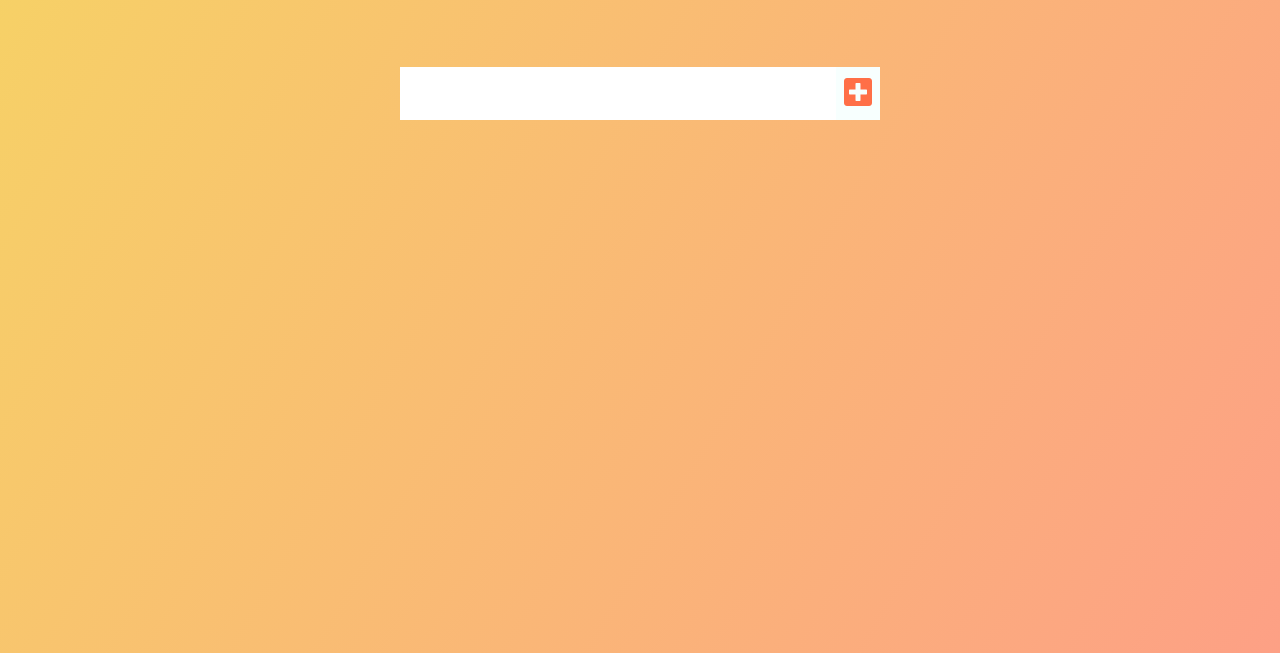
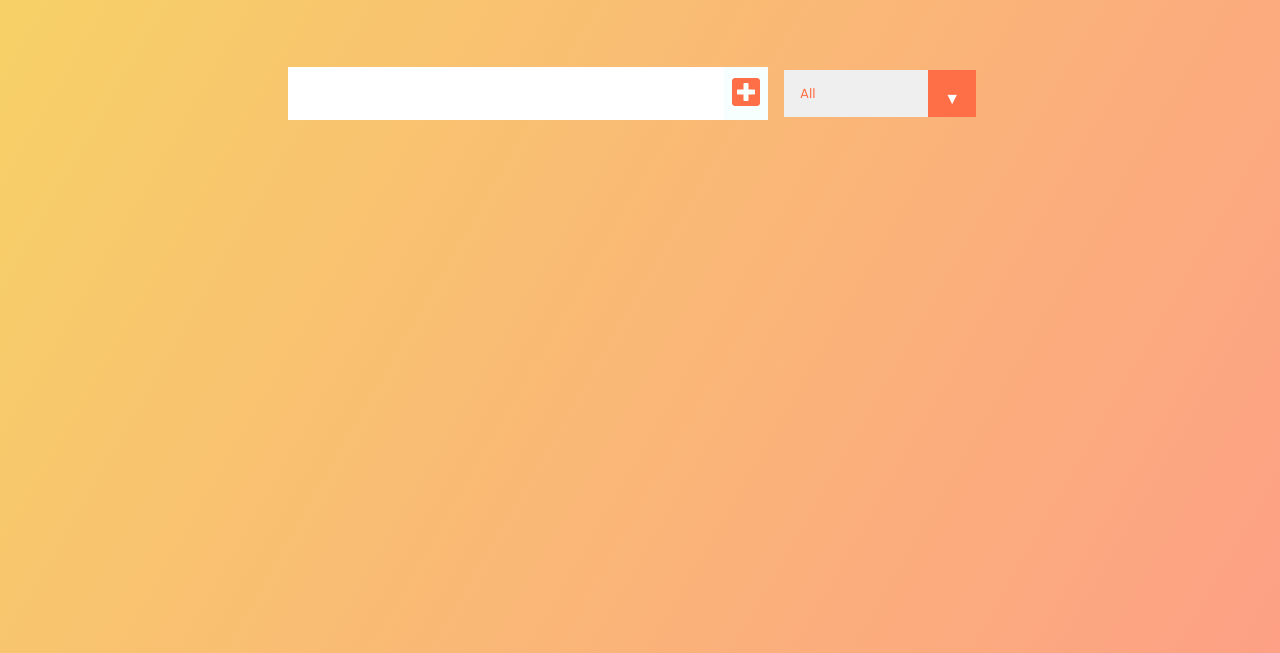
Before and after one commit to farahanasuhaimi/WebDev-Projects, a React app in the folder todorea/: page / in a window 1280 px wide. Shown: the part 147-800 px from the top of the page. Built offline with nearby package versions, Linux system fonts and the light colour scheme.

Commit message:
update the form components

```diff
--- a/todorea/public/index.html
+++ b/todorea/public/index.html
@@ -3,7 +3,7 @@
 
 <head>
   <meta charset="utf-8" />
-  <link rel="icon" href="%PUBLIC_URL%/favicon.ico" />
+
   <meta name="viewport" content="width=device-width, initial-scale=1" />
   <meta name="theme-color" content="#000000" />
   <meta name="description" content="Web site created using create-react-app" />
@@ -12,36 +12,14 @@
     integrity="sha512-+4zCK9k+qNFUR5X+cKL9EIR+ZOhtIloNl9GIKS57V1MyNsYpYcUrUeQc9vNfzsWfV28IaLL3i96P9sdNyeRssA=="
     crossorigin="anonymous" />
   <link rel="apple-touch-icon" href="%PUBLIC_URL%/logo192.png" />
-  <!--
-      manifest.json provides metadata used when your web app is installed on a
-      user's mobile device or desktop. See https://developers.google.com/web/fundamentals/web-app-manifest/
-    -->
   <link rel="manifest" href="%PUBLIC_URL%/manifest.json" />
-  <!--
-      Notice the use of %PUBLIC_URL% in the tags above.
-      It will be replaced with the URL of the `public` folder during the build.
-      Only files inside the `public` folder can be referenced from the HTML.
 
-      Unlike "/favicon.ico" or "favicon.ico", "%PUBLIC_URL%/favicon.ico" will
-      work correctly both with client-side routing and a non-root public URL.
-      Learn how to configure a non-root public URL by running `npm run build`.
-    -->
   <title>React App</title>
 </head>
 
 <body>
   <noscript>You need to enable JavaScript to run this app.</noscript>
   <div id="root"></div>
-  <!--
-      This HTML file is a template.
-      If you open it directly in the browser, you will see an empty page.
-
-      You can add webfonts, meta tags, or analytics to this file.
-      The build step will place the bundled scripts into the <body> tag.
-
-      To begin the development, run `npm start` or `yarn start`.
-      To create a production bundle, use `npm run build` or `yarn build`.
-    -->
 </body>
 
 </html>
--- a/todorea/src/components/Form.js
+++ b/todorea/src/components/Form.js
@@ -7,6 +7,13 @@ const Form = () => {
       <button className="todo-button" type="submit">
         <i className="fas fa-plus-square"></i>
       </button>
+      <div className="select">
+        <select name="todos" className="filter-todo">
+          <option value="all">All</option>
+          <option value="completed">Completed</option>
+          <option value="uncompleted">Uncompleted</option>
+        </select>
+      </div>
     </form>
   );
 };
```
